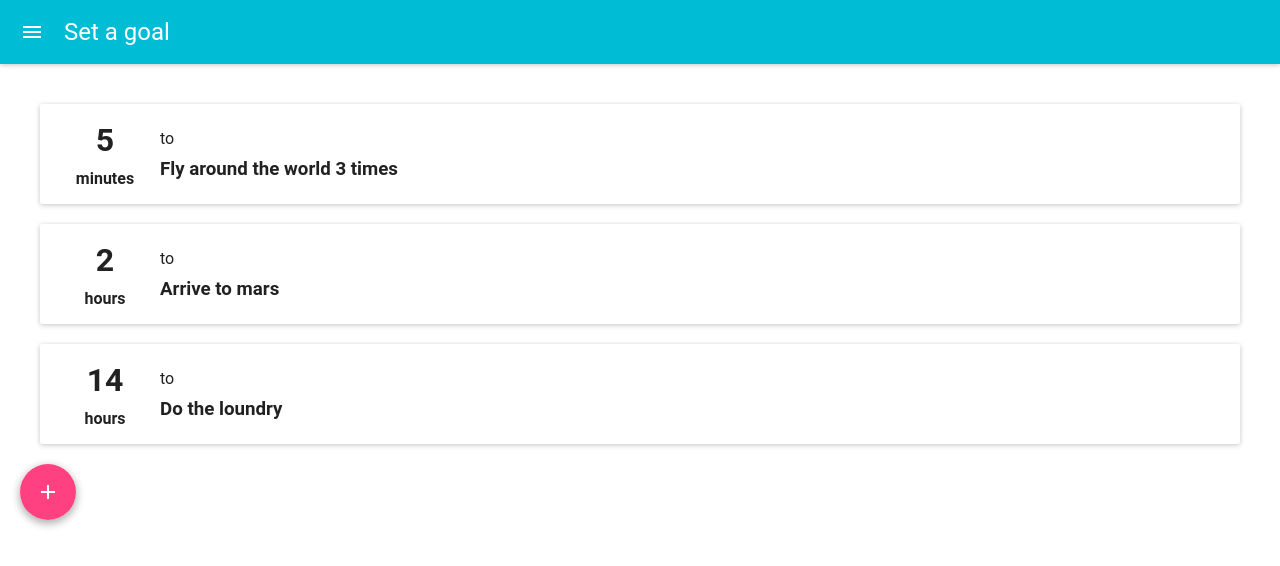
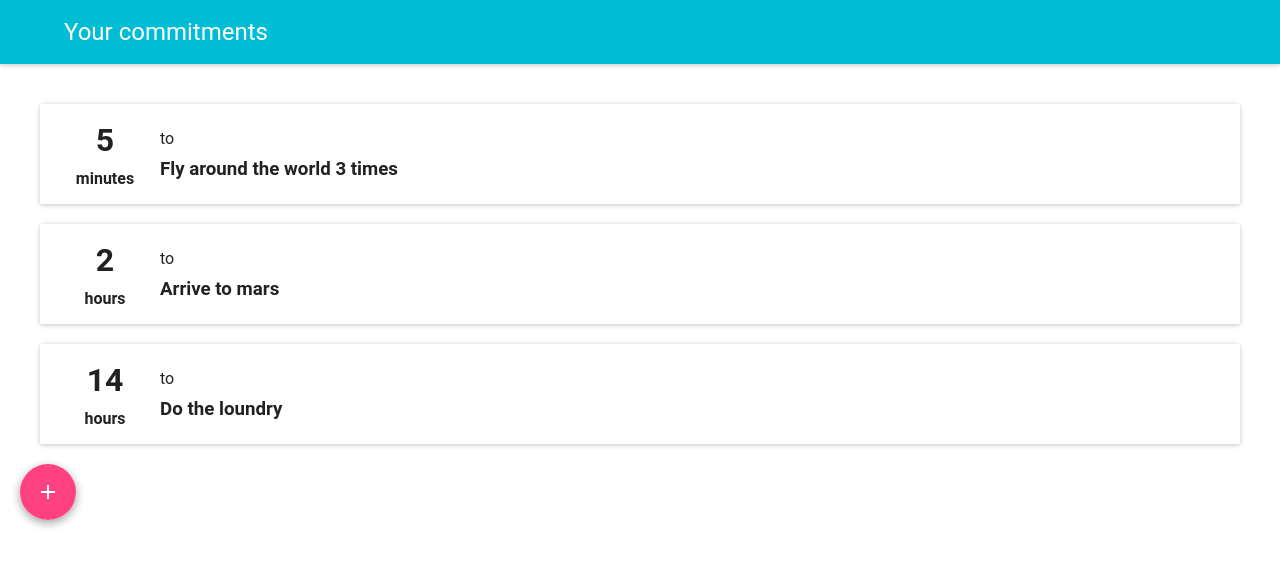
Before and after one commit to xavivives/Avon, a React (Create React App) app in the folder ui/: page / in a window 1280 px wide. Shown: the top 566 px of the page. Built offline with nearby package versions, Linux system fonts and the light colour scheme; what react-tap-event-plugin would draw is missing.

Commit message:
Setting main title and top left icon

```diff
--- a/ui/src/App.js
+++ b/ui/src/App.js
@@ -18,7 +18,7 @@ class App extends Component {
         super();
 
         this.state = {
-            currentPage:"Feed"
+            currentPage:"Feed",
         };
     }
 
@@ -54,20 +54,21 @@ class App extends Component {
 
   render() {
 
-    var  style = {
-      padding: 20
-    };
-
     var content =<Feed onNewCommit={this.onNewCommit} />;
     var icon = <IconButton><MenuIcon/></IconButton>;
+    var title = "Let's get shit done!"
 
     if(this.state.currentPage === "Feed")
     {
+        title = "Your commitments";
         content =<Feed onNewCommit={this.onNewCommit} />;
-        icon = <IconButton><MenuIcon/></IconButton>;
+        //icon = <IconButton><MenuIcon/></IconButton>;
+        icon = <IconButton></IconButton>;
+
     }
     else if (this.state.currentPage === "Creator")
     {
+        title = "New commitment";
         content =<Creator onCommitmentCreated = {this.onCommitmentCreated}/>;
         icon = <IconButton><BackIcon/></IconButton>;
     }
@@ -77,11 +78,11 @@ class App extends Component {
         <MuiThemeProvider>
             <div>
 
-                <AppBar title="Set a goal"
+                <AppBar title={title}
                 onLeftIconButtonTouchTap = {this.onLeftIconTap}
                 iconElementLeft={icon}/>
 
-                <div style = {style}>
+                <div style = {{padding:20}}>
                     {content}
 
                 </div>
```
